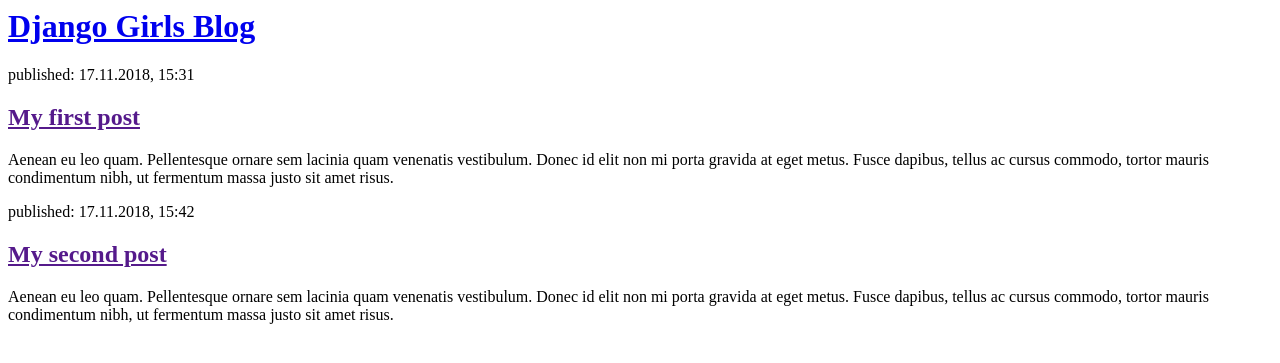
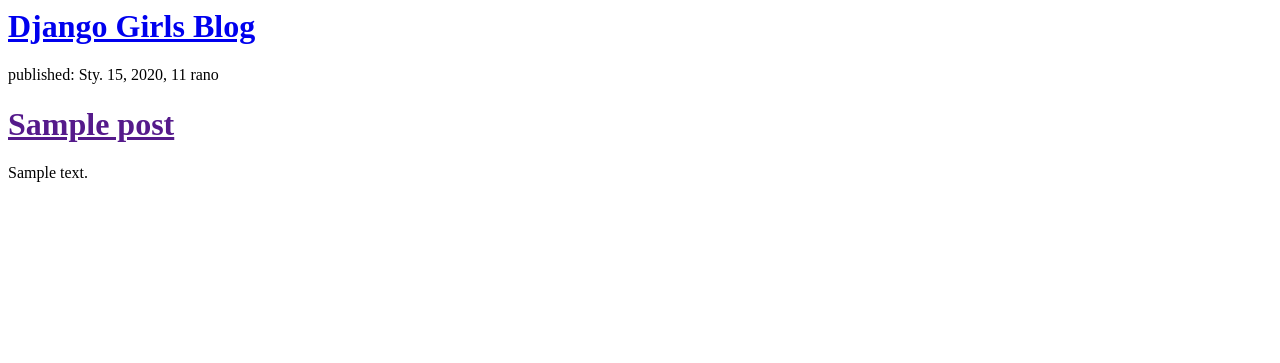
Before and after one commit to MilenaCicha/my-first-blog, a Django app: template mysite/blog/templates/blog/post_list.html in a window 1280 px wide. Shown: the top 363 px of the page. Run offline with Django 3.2, Linux system fonts and the light colour scheme; the template is opened without the code that fills it: values that come from a table or form of the project are taken from there, others are empty; tables that the repository leaves empty hold one stand-in row (values such as "Sample post").

Commit message:
Modyfikacja szablonow w celu wyswietlania postow z bazy danych

```diff
--- a/mysite/blog/templates/blog/post_list.html
+++ b/mysite/blog/templates/blog/post_list.html
@@ -6,16 +6,13 @@
     <div>
         <h1><a href="/">Django Girls Blog</a></h1>
     </div>
-    <div>
-        <p>published: 17.11.2018, 15:31</p>
-        <h2><a href="">My first post</a> </h2>
-        <p>Aenean eu leo quam. Pellentesque ornare sem lacinia quam venenatis vestibulum. Donec id elit non mi porta gravida at eget metus. Fusce dapibus, tellus ac cursus commodo, tortor mauris condimentum nibh, ut fermentum massa justo sit amet risus.</p>
-    </div>
-    <div>
-        <p>published: 17.11.2018, 15:42</p>
-        <h2><a href="">My second post</a> </h2>
-        <p>Aenean eu leo quam. Pellentesque ornare sem lacinia quam venenatis vestibulum. Donec id elit non mi porta gravida at eget metus. Fusce dapibus, tellus ac cursus commodo, tortor mauris condimentum nibh, ut fermentum massa justo sit amet risus.</p>
-    </div>
+    {% for post in posts %}
+        <div>
+            <p>published: {{ post.published_date }}</p>
+            <h1><a href="">{{ post.title }}</a> </h1>
+            <p>{{ post.text|linebreaksbr }}</p>
+        </div>
+    {% endfor %}
 
 
 </body>
--- a/mysite/blog/views.py
+++ b/mysite/blog/views.py
@@ -1,5 +1,7 @@
 from django.shortcuts import render
-
+from .models import Post
+from django.utils import timezone
 
 def post_list(request):
-    return render(request, 'blog/post_list.html', {})
+    posts = Post.objects.filter(published_date__lte=timezone.now()).order_by('published_date')
+    return render(request, 'blog/post_list.html', {'posts': posts})
```
